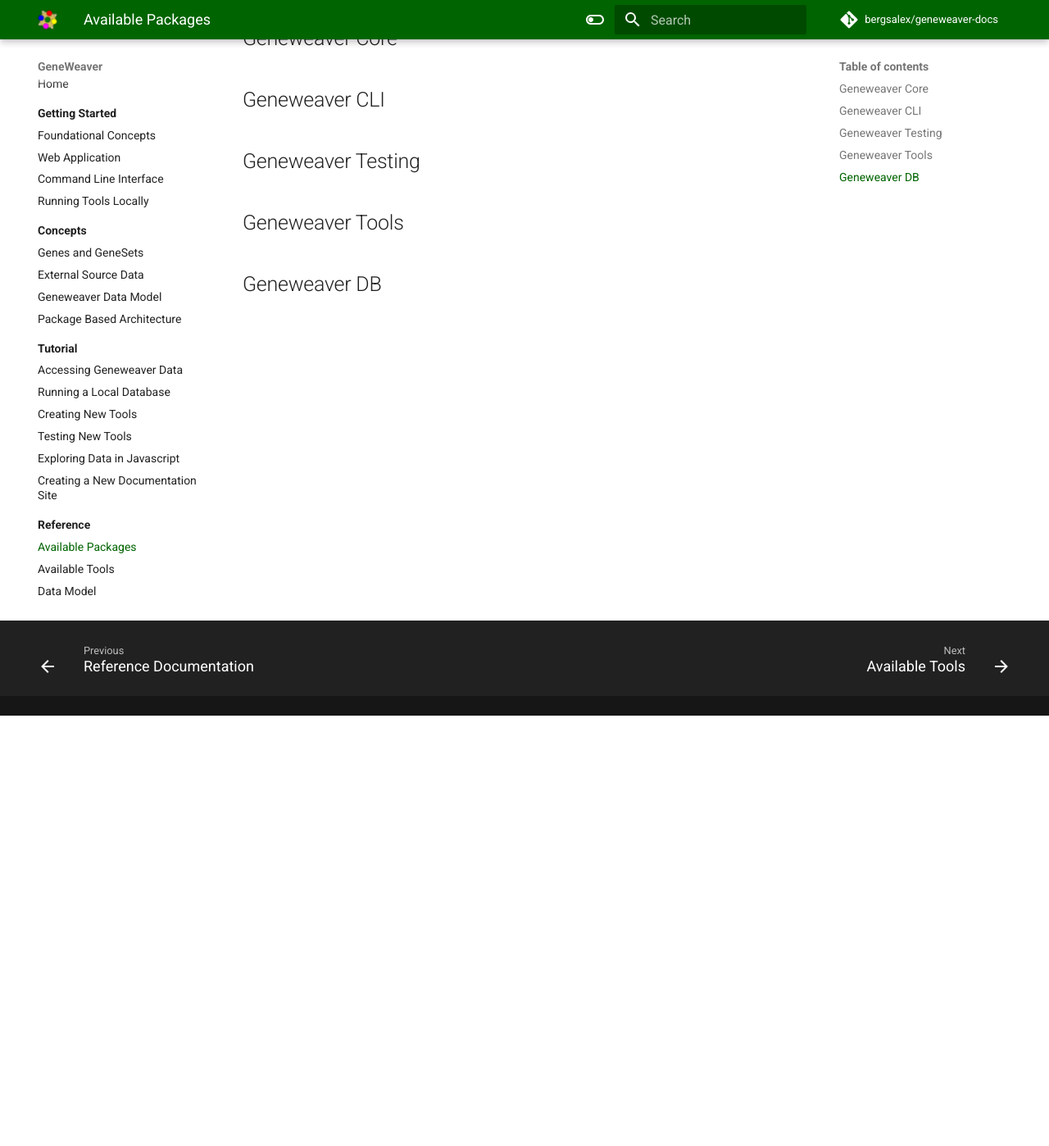
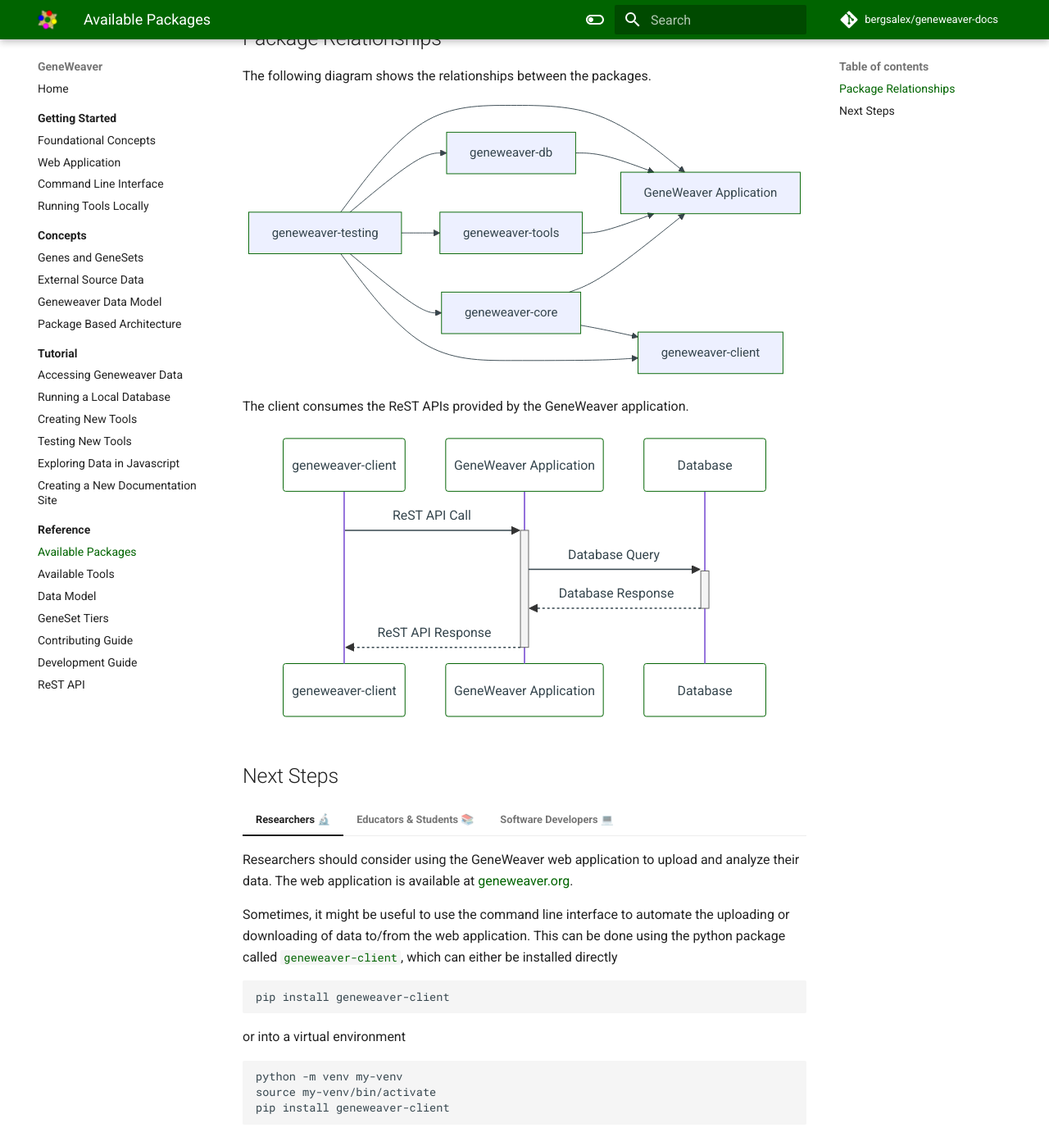
Before and after one commit to TheJacksonLaboratory/geneweaver-docs, an MkDocs documentation site: the page built from docs/reference/available-packages.md, in a window 1280 px wide and 1400 px high, scrolled down 527 px. Shown: the whole window at 82% size. Built offline with MkDocs 1.6.1 and Material for MkDocs 9.7.7, drawn with Linux system fonts in a browser that asks for light colours; comment, search, counter and statistics services are not loaded.

Commit message:
Adding package relationship diagrams

````diff
--- a/docs/reference/available-packages.md
+++ b/docs/reference/available-packages.md
@@ -18,16 +18,60 @@
 Each package has its own documentation and code repository, which can be found in the
 links above.
 
-## Geneweaver Core
+## Package Relationships
 
+The following diagram shows the relationships between the packages.
 
-## Geneweaver CLI
+```mermaid
+graph LR
+    G[GeneWeaver Application]
+    D[geneweaver-db]
+    T[geneweaver-tools]
+    A[geneweaver-core]
+    E[geneweaver-testing]
+    C[geneweaver-client]
+    E --> A & T & D --> G
+    E & A --> C
+    E --> G
 
+```
 
-## Geneweaver Testing
+The client consumes the ReST APIs provided by the GeneWeaver application.
+```mermaid
+sequenceDiagram
+    geneweaver-client ->>+ GeneWeaver Application: ReST API Call
+    GeneWeaver Application ->>+ Database: Database Query
+    Database -->>- GeneWeaver Application: Database Response
+    GeneWeaver Application -->>- geneweaver-client: ReST API Response
+```
 
+## Next Steps
+=== "Researchers 🔬"
+    Researchers should consider using the GeneWeaver web application to upload and
+    analyze their data. The web application is available at
+    [geneweaver.org](https://geneweaver.org).
 
-## Geneweaver Tools
+    Sometimes, it might be useful to use the command line interface to automate the
+    uploading or downloading of data to/from the web application. This can be done
+    using the python package called
+    [`geneweaver-client`](https://pypi.org/project/geneweaver-client/), which can
+    either be installed directly
+    ```
+    pip install geneweaver-client
+    ```
+    or into a virtual environment
+    ```
+    python -m venv my-venv
+    source my-venv/bin/activate
+    pip install geneweaver-client
+    ```
 
+=== "Educators & Students 📚"
+[//]: # (TODO)
+    !!! note "Coming Soon"
+        Documentation for educators and students is coming soon.
 
-## Geneweaver DB
+=== "Software Developers 💻"
+[//]: # (TODO)
+    !!! note "Coming Soon"
+        Documentation for software developers is coming soon.
````
